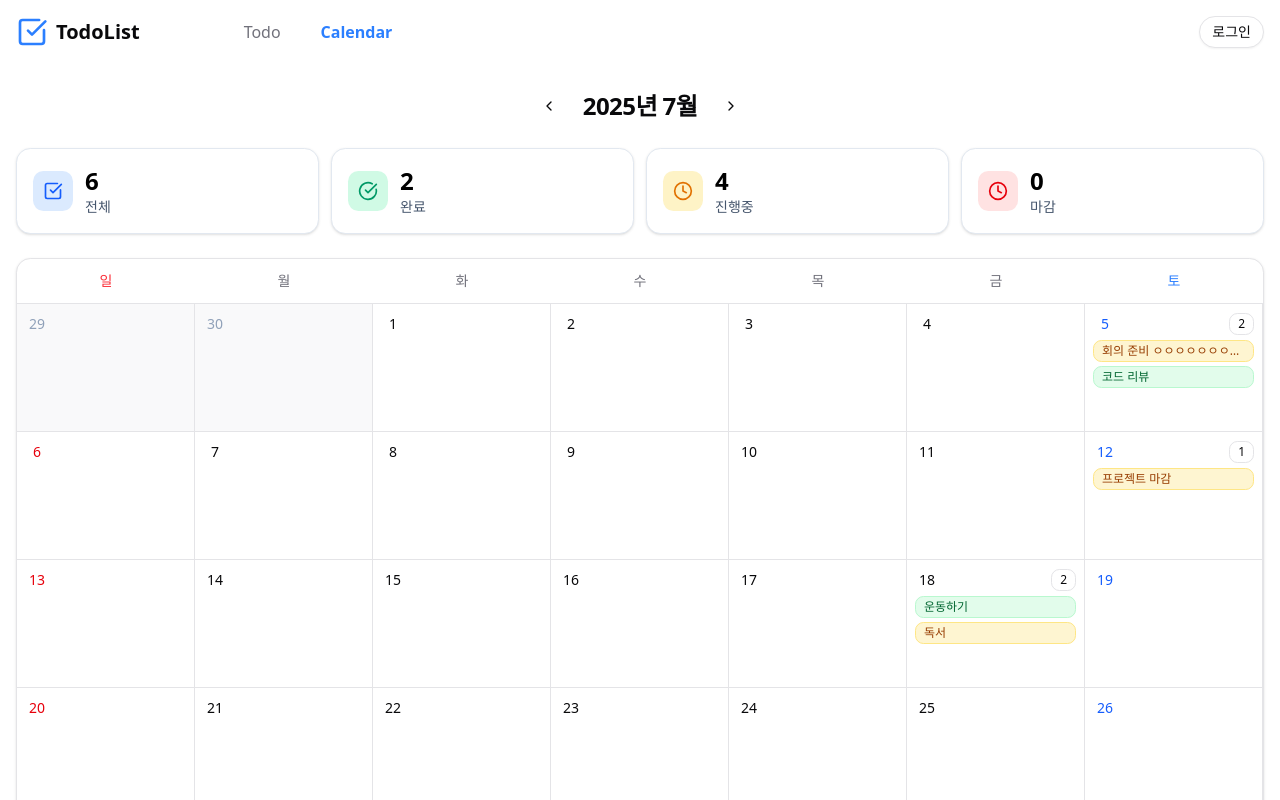
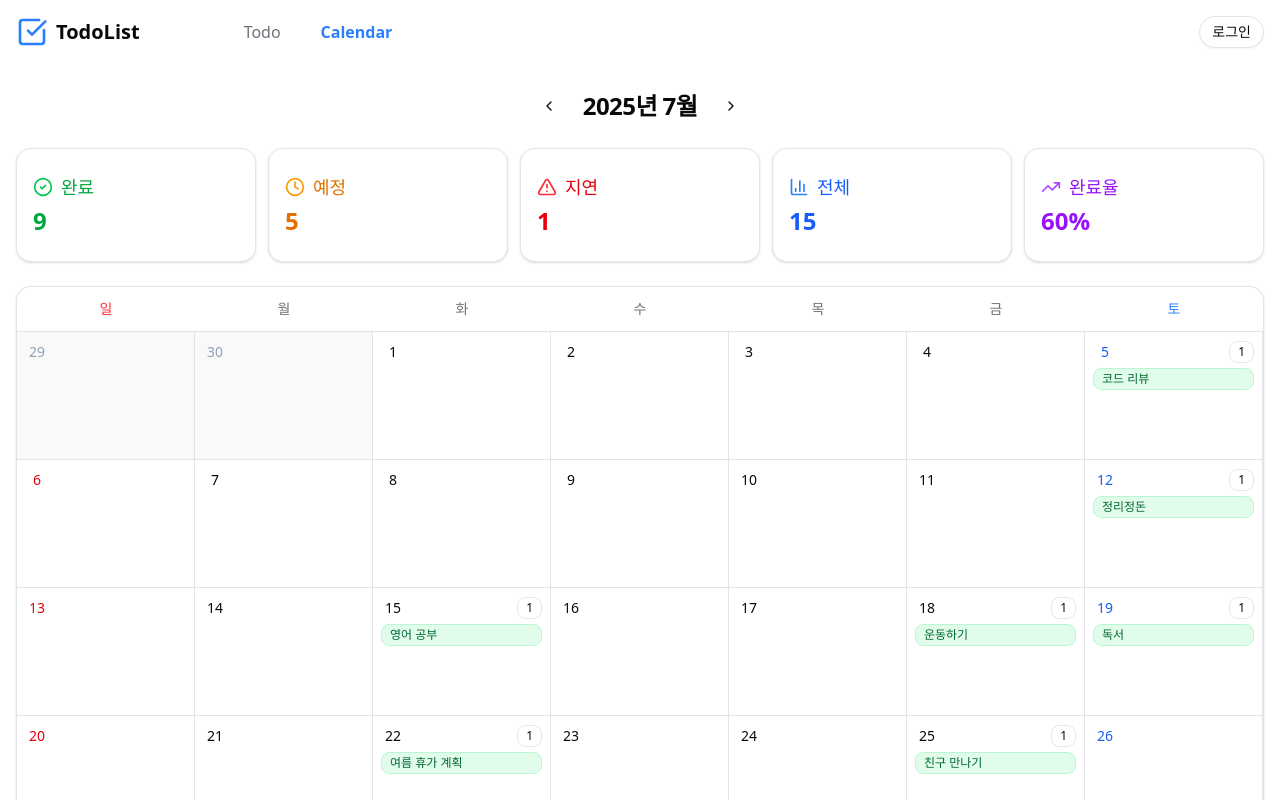
Before and after one commit to jchyng/todo-list, a Next.js app: page /calendar in a window 1280 px wide. Shown: the top 800 px of the page. Built offline with nearby package versions, Linux system fonts and the light colour scheme.

Commit message:
캘린더 디자인 개선
- 시작 날짜 없이 마감일만 사용
- 마감일에는 시간 없음

```diff
--- a/src/app/(main)/calendar/data.json
+++ b/src/app/(main)/calendar/data.json
@@ -1,38 +1,97 @@
 [
   {
     "id": 1,
-    "title": "회의 준비 ㅇㅇㅇㅇㅇㅇㅇㅇㅇㅇㅇㅇㅇㅇㅇㅇㅇㅇㅇㅇㅇㅇㅇㅇ",
-    "date": "2025-07-05",
+    "title": "회의 준비",
     "completed": false
   },
   {
     "id": 2,
     "title": "코드 리뷰",
-    "date": "2025-07-05",
-    "completed": true
+    "completed": true,
+    "completedDate": "2025-07-05"
   },
   {
     "id": 3,
     "title": "프로젝트 마감",
-    "date": "2025-07-12",
-    "completed": false
+    "completed": false,
+    "dueDate": "2025-08-05"
   },
   {
     "id": 4,
     "title": "운동하기",
-    "date": "2025-07-18",
-    "completed": true
+    "completed": true,
+    "completedDate": "2025-07-18"
   },
   {
     "id": 5,
     "title": "독서",
-    "date": "2025-07-18",
-    "completed": false
+    "completed": true,
+    "completedDate": "2025-07-19"
   },
   {
     "id": 6,
     "title": "물 마시기",
-    "date": "2025-07-30",
-    "completed": false
+    "completed": true,
+    "completedDate": "2025-07-30"
+  },
+  {
+    "id": 7,
+    "title": "여름 휴가 계획",
+    "completed": true,
+    "completedDate": "2025-07-22"
+  },
+  {
+    "id": 8,
+    "title": "월간 보고서 작성",
+    "completed": true,
+    "completedDate": "2025-07-28"
+  },
+  {
+    "id": 9,
+    "title": "영어 공부",
+    "completed": true,
+    "completedDate": "2025-07-15"
+  },
+  {
+    "id": 10,
+    "title": "정리정돈",
+    "completed": true,
+    "completedDate": "2025-07-12"
+  },
+  {
+    "id": 11,
+    "title": "친구 만나기",
+    "completed": true,
+    "completedDate": "2025-07-25"
+  },
+  {
+    "id": 12,
+    "title": "세미나 참석",
+    "completed": false,
+    "dueDate": "2025-08-02"
+  },
+  {
+    "id": 13,
+    "title": "건강검진",
+    "completed": false,
+    "dueDate": "2025-08-10"
+  },
+  {
+    "id": 14,
+    "title": "도서관 책 반납",
+    "completed": false,
+    "dueDate": "2025-07-29"
+  },
+  {
+    "id": 15,
+    "title": "세금 신고",
+    "completed": false,
+    "dueDate": "2025-08-15"
+  },
+  {
+    "id": 16,
+    "title": "자동차 점검",
+    "completed": false,
+    "dueDate": "2025-08-01"
   }
 ]
--- a/src/app/(main)/calendar/page.jsx
+++ b/src/app/(main)/calendar/page.jsx
@@ -16,11 +16,13 @@ import { cn } from "@/lib/utils";
 import {
   Calendar as CalendarIcon,
   CheckCircle,
-  CheckSquare,
   ChevronLeft,
   ChevronRight,
+  CheckCircle2,
   Clock,
-  XCircle,
+  AlertTriangle,
+  BarChart3,
+  TrendingUp,
 } from "lucide-react";
 import { useMemo, useState } from "react";
 
@@ -29,8 +31,8 @@ import {
   getNextMonthDate,
   getPrevMonthDate,
 } from "@/lib/dateUtils";
+import NumberTicker from "@/components/magicui/number-ticker";
 import todos from "./data.json";
-import NumberTicker from "@/components/magicui/number-ticker";
 
 export default function CalendarPage() {
   const [currentDate, setCurrentDate] = useState(new Date());
@@ -40,14 +42,28 @@ export default function CalendarPage() {
     return getCalendarDays(currentDate);
   }, [currentDate]);
 
-  // JSON 데이터를 날짜별로 그룹화
+  // 완료된 작업(완료 날짜별) + 미완료 작업(마감일별) 그룹화
   const todosByDate = useMemo(() => {
     const grouped = {};
+
     todos.forEach((todo) => {
-      const dateKey = todo.date;
+      let dateKey = null;
+
+      // 완료된 작업이고 완료 날짜가 있는 경우
+      if (todo.completed && todo.completedDate) {
+        dateKey = todo.completedDate;
+      }
+      // 미완료 작업이고 마감일이 있는 경우
+      else if (!todo.completed && todo.dueDate) {
+        dateKey = todo.dueDate;
+      }
+
+      if (dateKey) {
         if (!grouped[dateKey]) grouped[dateKey] = [];
         grouped[dateKey].push(todo);
+      }
     });
+
     return grouped;
   }, []);
 
@@ -59,12 +75,6 @@ export default function CalendarPage() {
     setCurrentDate(getNextMonthDate(currentDate));
   };
 
-  const isOverdue = (todo) => {
-    if (!todo.dueDate) return false;
-    const due = new Date(todo.dueDate);
-    return due < new Date();
-  };
-
   return (
     <div className="space-y-6">
       <CalendarHeader
@@ -72,16 +82,11 @@ export default function CalendarPage() {
         onPrevMonth={handlePrevMonth}
         onNextMonth={handleNextMonth}
       />
-      <CalendarStats
-        todos={todos}
-        currentDate={currentDate}
-        isOverdue={isOverdue}
-      />
+      <CalendarStats todos={todos} />
       <CalendarGrid
         days={calendarDays}
         currentDate={currentDate}
         todosByDate={todosByDate}
-        isOverdue={isOverdue}
       />
     </div>
   );
@@ -103,78 +108,100 @@ function CalendarHeader({ currentDate, onPrevMonth, onNextMonth }) {
   );
 }
 
-function CalendarStats({ todos, currentDate, isOverdue }) {
-  const year = currentDate.getFullYear();
-  const month = currentDate.getMonth();
-
-  const monthlyTodos = todos.filter((todo) => {
-    if (!todo.date) return false;
-    const todoDate = new Date(todo.date);
-    return todoDate.getFullYear() === year && todoDate.getMonth() === month;
-  });
-
-  const statsData = [
-    {
-      label: "전체",
-      value: monthlyTodos.length,
-      icon: CheckSquare,
-      bg: "bg-blue-100",
-      color: "text-blue-600",
-    },
-    {
-      label: "완료",
-      value: monthlyTodos.filter((t) => t.completed).length,
-      icon: CheckCircle,
-      bg: "bg-emerald-100",
-      color: "text-emerald-600",
-    },
-    {
-      label: "진행중",
-      value: monthlyTodos.filter((t) => !t.completed && !isOverdue(t)).length,
-      icon: Clock,
-      bg: "bg-amber-100",
-      color: "text-amber-600",
-    },
-    {
-      label: "마감",
-      value: monthlyTodos.filter((t) => !t.completed && isOverdue(t)).length,
-      icon: Clock, // 필요하면 XCircle로 교체 가능
-      bg: "bg-red-100",
-      color: "text-red-600",
-    },
-  ];
-
+function StatCard({ icon, label, value, colorClass }) {
   return (
-    <div className="grid grid-cols-1 sm:grid-cols-2 lg:grid-cols-4 gap-3 mb-6">
-      {statsData.map(({ label, value, icon: Icon, bg, color }) => (
-        <Card
-          key={label}
-          className="py-0 border border-slate-200 shadow-sm bg-white hover:shadow-md transition-all duration-200"
-        >
-          <CardContent className="p-4">
-            <div className="flex items-center space-x-3">
-              {/* 아이콘 크기 확대 */}
-              <div
-                className={`w-10 h-10 ${bg} rounded-lg flex items-center justify-center`}
-              >
-                <Icon className={`w-5 h-5 ${color}`} />
+    <Card>
+      <CardContent className="px-4">
+        <div className="flex items-center space-x-2 mb-1">
+          {icon}
+          <div className={`text-lg font-medium ${colorClass}`}>{label}</div>
         </div>
         <div>
-                {/* 숫자 폰트 크기 확대 */}
-                <p className="text-2xl font-bold text-slate-900">
-                  <NumberTicker value={value} />
-                </p>
-                <p className="text-sm text-slate-600">{label}</p>
-              </div>
+          <NumberTicker
+            value={value}
+            className={`text-2xl font-bold ${colorClass}`}
+          />
         </div>
       </CardContent>
     </Card>
-      ))}
+  );
+}
+
+function PercentageCard({ icon, label, value, colorClass }) {
+  return (
+    <Card>
+      <CardContent className="px-4">
+        <div className="flex items-center space-x-2 mb-1">
+          {icon}
+          <div className={`text-lg font-medium ${colorClass}`}>{label}</div>
+        </div>
+        <div className={`text-2xl font-bold ${colorClass}`}>
+          <NumberTicker
+            value={value}
+            className={`text-2xl font-bold ${colorClass}`}
+          />
+          %
+        </div>
+      </CardContent>
+    </Card>
+  );
+}
+
+function CalendarStats({ todos }) {
+  const stats = useMemo(() => {
+    const completed = todos.filter((todo) => todo.completed).length;
+    const incomplete = todos.filter(
+      (todo) => !todo.completed && todo.dueDate
+    ).length;
+    const overdue = todos.filter((todo) => {
+      if (!todo.dueDate || todo.completed) return false;
+      const today = new Date();
+      const dueDate = new Date(todo.dueDate);
+      return dueDate < today;
+    }).length;
+    const total = completed + incomplete;
+    const completionRate = total > 0 ? Math.round((completed / total) * 100) : 0;
+
+    return { completed, incomplete, overdue, total, completionRate };
+  }, [todos]);
+
+  return (
+    <div className="grid grid-cols-1 md:grid-cols-5 gap-3">
+      <StatCard
+        icon={<CheckCircle2 className="h-5 w-5 text-green-500" />}
+        label="완료"
+        value={stats.completed}
+        colorClass="text-green-600"
+      />
+      <StatCard
+        icon={<Clock className="h-5 w-5 text-amber-500" />}
+        label="예정"
+        value={stats.incomplete - stats.overdue}
+        colorClass="text-amber-600"
+      />
+      <StatCard
+        icon={<AlertTriangle className="h-5 w-5 text-red-500" />}
+        label="지연"
+        value={stats.overdue}
+        colorClass="text-red-600"
+      />
+      <StatCard
+        icon={<BarChart3 className="h-5 w-5 text-blue-500" />}
+        label="전체"
+        value={stats.total}
+        colorClass="text-blue-600"
+      />
+      <PercentageCard
+        icon={<TrendingUp className="h-5 w-5 text-purple-500" />}
+        label="완료율"
+        value={stats.completionRate}
+        colorClass="text-purple-600"
+      />
     </div>
   );
 }
 
-function CalendarGrid({ days, currentDate, todosByDate, isOverdue }) {
+function CalendarGrid({ days, currentDate, todosByDate }) {
   const weekDays = ["일", "월", "화", "수", "목", "금", "토"];
   const today = new Date().toDateString();
 
@@ -242,29 +269,46 @@ function CalendarGrid({ days, currentDate, todosByDate, isOverdue }) {
                     <Badge variant="outline">{dayTodos.length}</Badge>
                   )}
                 </div>
+
                 <div className="space-y-1">
-                  {dayTodos.slice(0, 2).map((todo) => (
+                  {dayTodos.slice(0, 3).map((todo) => {
+                    // 작업 상태에 따른 스타일 결정
+                    let badgeStyle = "";
+                    if (todo.completed) {
+                      // 완료된 작업 - 녹색
+                      badgeStyle =
+                        "bg-green-100/80 text-green-800 border-green-200";
+                    } else if (todo.dueDate) {
+                      const today = new Date().toDateString();
+                      const dueDate = new Date(todo.dueDate).toDateString();
+                      const isOverdue =
+                        new Date(todo.dueDate) < new Date(today);
+
+                      if (isOverdue) {
+                        // 지연된 작업 - 빨간색
+                        badgeStyle =
+                          "bg-red-100/80 text-red-800 border-red-200";
+                      } else {
+                        // 미완료 작업 - 주황색
+                        badgeStyle =
+                          "bg-amber-100/80 text-amber-800 border-amber-200";
+                      }
+                    }
+
+                    return (
                       <Badge
                         key={todo.id}
-                      variant={todo.completed ? "outline" : "default"}
-                      className={cn(
-                        "w-full truncate block", // block을 추가해 주로 문제 예방
-                        todo.completed &&
-                          "bg-green-100/80 text-green-800 border-green-200",
-                        !todo.completed &&
-                          isOverdue(todo) &&
-                          "bg-red-100/80 text-red-800 border-red-200",
-                        !todo.completed &&
-                          !isOverdue(todo) &&
-                          "bg-amber-100/80 text-amber-800 border-amber-200"
-                      )}
+                        variant="outline"
+                        className={`w-full truncate block ${badgeStyle}`}
                       >
                         {todo.title}
                       </Badge>
-                  ))}
-                  {dayTodos.length > 2 && (
+                    );
+                  })}
+
+                  {dayTodos.length > 3 && (
                     <Badge variant="secondary" className="w-full truncate">
-                      +{dayTodos.length - 2}개 더 보기
+                      +{dayTodos.length - 3}개 더 보기
                     </Badge>
                   )}
                 </div>
@@ -287,23 +331,36 @@ function CalendarDialog({ date, todos, children }) {
   })`;
 
   const getStatusInfo = (todo) => {
-    const isOverdue = !todo.completed && new Date(todo.date) < new Date();
-    if (todo.completed)
+    if (todo.completed) {
       return {
         label: "완료",
         className: "bg-green-100 text-green-800",
         icon: <CheckCircle className="h-3 w-3" />,
       };
-    if (isOverdue)
+    } else if (todo.dueDate) {
+      const today = new Date();
+      const dueDate = new Date(todo.dueDate);
+      const isOverdue = dueDate < today;
+
+      if (isOverdue) {
         return {
-        label: "마감",
+          label: "지연",
           className: "bg-red-100 text-red-800",
-        icon: <XCircle className="h-3 w-3" />,
+          icon: <CheckCircle className="h-3 w-3" />,
         };
+      } else {
         return {
-      label: "진행중",
+          label: "예정",
           className: "bg-amber-100 text-amber-800",
-      icon: <Clock className="h-3 w-3" />,
+          icon: <CheckCircle className="h-3 w-3" />,
+        };
+      }
+    }
+
+    return {
+      label: "미완료",
+      className: "bg-gray-100 text-gray-800",
+      icon: <CheckCircle className="h-3 w-3" />,
     };
   };
 
@@ -314,7 +371,24 @@ function CalendarDialog({ date, todos, children }) {
         <DialogHeader>
           <DialogTitle>{formattedDate}</DialogTitle>
           <DialogDescription>
-            총 {todos.length}개의 할 일이 있습니다.
+            {(() => {
+              const completedCount = todos.filter(
+                (todo) => todo.completed
+              ).length;
+              const incompleteCount = todos.filter(
+                (todo) => !todo.completed
+              ).length;
+
+              if (completedCount > 0 && incompleteCount > 0) {
+                return `완료된 작업 ${completedCount}개, 예정된 작업 ${incompleteCount}개가 있습니다.`;
+              } else if (completedCount > 0) {
+                return `총 ${completedCount}개의 작업을 완료했습니다.`;
+              } else if (incompleteCount > 0) {
+                return `총 ${incompleteCount}개의 예정된 작업이 있습니다.`;
+              } else {
+                return "작업이 없습니다.";
+              }
+            })()}
           </DialogDescription>
         </DialogHeader>
         <ScrollArea className="max-h-[60vh] pr-4 -mr-4">
@@ -359,10 +433,10 @@ function CalendarDialog({ date, todos, children }) {
               <div className="text-center py-12">
                 <CalendarIcon className="mx-auto h-12 w-12 text-muted-foreground/50" />
                 <h3 className="mt-4 text-lg font-medium text-muted-foreground">
-                  할 일 없음
+                  작업 없음
                 </h3>
                 <p className="mt-1 text-sm text-muted-foreground/80">
-                  이 날짜에는 등록된 할 일이 없습니다.
+                  이 날짜에는 작업이 없습니다.
                 </p>
               </div>
             )}
--- a/src/components/magicui/number-ticker.jsx
+++ b/src/components/magicui/number-ticker.jsx
@@ -43,7 +43,7 @@ export default function NumberTicker({
 
   return (
     <span
-      className={`inline-block tabular-nums text-black dark:text-white ${className}`}
+      className={`inline-block tabular-nums ${className}`}
       ref={ref}
     />
   );
```
Lines whose indentation alone changed are shown as unchanged.
